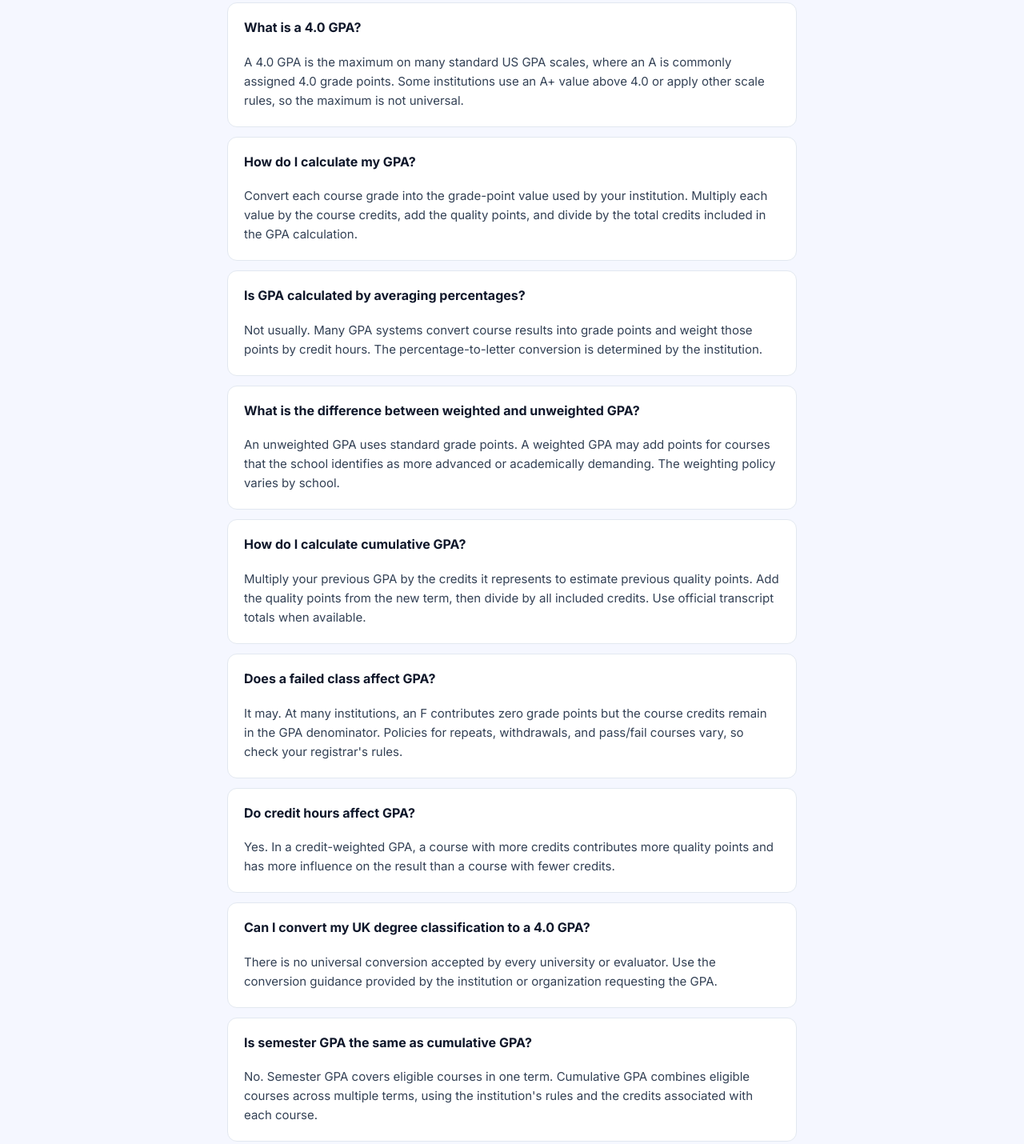
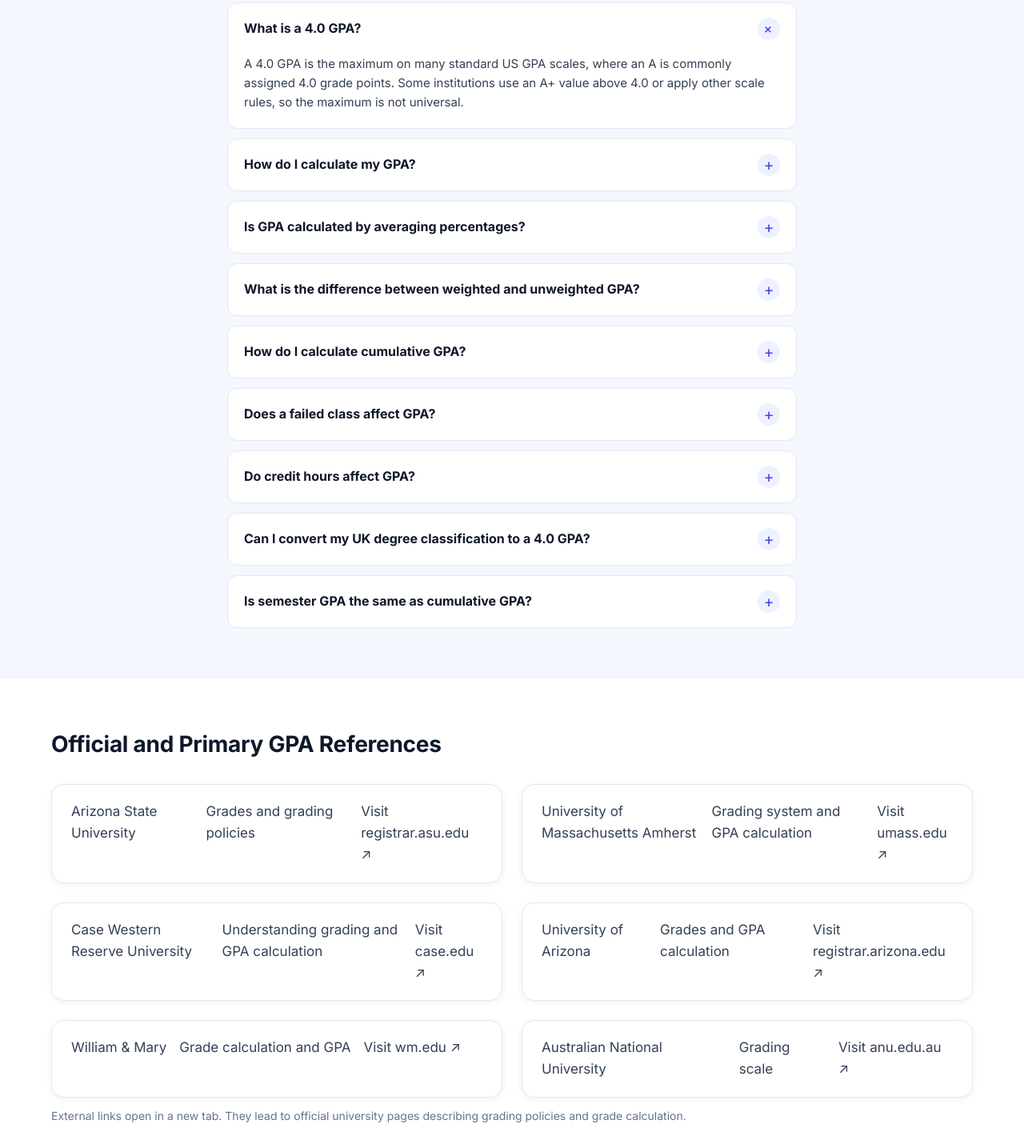
Before and after one commit to aneesalisyed55-a11y/gradecalculatorz, a plain HTML site: page gpa-calculator/index.html in a window 1280 px wide. Shown: the part 9652-11082 px from the top of the page at 80% size. Drawn offline with Linux system fonts and the light colour scheme.

Commit message:
Fix FAQ accordion on Final Grade, Semester Grade and GPA pages: collapsed answers now hidden, + icons added

```diff
--- a/gpa-calculator/index.html
+++ b/gpa-calculator/index.html
@@ -836,56 +836,56 @@ a.info-card:hover .go{gap:10px}
       <h2 id="faq-title">Frequently Asked Questions</h2>
       <div class="faq-list">
         <div class="faq-item open">
-          <button class="faq-q" type="button" aria-expanded="true" aria-controls="fq1" id="fq1-btn">What is a 4.0 GPA?</button>
+          <button class="faq-q" type="button" aria-expanded="true" aria-controls="fq1" id="fq1-btn">What is a 4.0 GPA?<span class="faq-icon" aria-hidden="true">+</span></button>
           <div class="faq-a" id="fq1" role="region" aria-labelledby="fq1-btn">
             <p>A 4.0 GPA is the maximum on many standard US GPA scales, where an A is commonly assigned 4.0 grade points. Some institutions use an A+ value above 4.0 or apply other scale rules, so the maximum is not universal.</p>
           </div>
         </div>
         <div class="faq-item">
-          <button class="faq-q" type="button" aria-expanded="false" aria-controls="fq2" id="fq2-btn">How do I calculate my GPA?</button>
-          <div class="faq-a" id="fq2" role="region" aria-labelledby="fq2-btn">
+          <button class="faq-q" type="button" aria-expanded="false" aria-controls="fq2" id="fq2-btn">How do I calculate my GPA?<span class="faq-icon" aria-hidden="true">+</span></button>
+          <div class="faq-a" id="fq2" role="region" hidden aria-labelledby="fq2-btn">
             <p>Convert each course grade into the grade-point value used by your institution. Multiply each value by the course credits, add the quality points, and divide by the total credits included in the GPA calculation.</p>
           </div>
         </div>
         <div class="faq-item">
-          <button class="faq-q" type="button" aria-expanded="false" aria-controls="fq3" id="fq3-btn">Is GPA calculated by averaging percentages?</button>
-          <div class="faq-a" id="fq3" role="region" aria-labelledby="fq3-btn">
+          <button class="faq-q" type="button" aria-expanded="false" aria-controls="fq3" id="fq3-btn">Is GPA calculated by averaging percentages?<span class="faq-icon" aria-hidden="true">+</span></button>
+          <div class="faq-a" id="fq3" role="region" hidden aria-labelledby="fq3-btn">
             <p>Not usually. Many GPA systems convert course results into grade points and weight those points by credit hours. The percentage-to-letter conversion is determined by the institution.</p>
           </div>
         </div>
         <div class="faq-item">
-          <button class="faq-q" type="button" aria-expanded="false" aria-controls="fq4" id="fq4-btn">What is the difference between weighted and unweighted GPA?</button>
-          <div class="faq-a" id="fq4" role="region" aria-labelledby="fq4-btn">
+          <button class="faq-q" type="button" aria-expanded="false" aria-controls="fq4" id="fq4-btn">What is the difference between weighted and unweighted GPA?<span class="faq-icon" aria-hidden="true">+</span></button>
+          <div class="faq-a" id="fq4" role="region" hidden aria-labelledby="fq4-btn">
             <p>An unweighted GPA uses standard grade points. A weighted GPA may add points for courses that the school identifies as more advanced or academically demanding. The weighting policy varies by school.</p>
           </div>
         </div>
         <div class="faq-item">
-          <button class="faq-q" type="button" aria-expanded="false" aria-controls="fq5" id="fq5-btn">How do I calculate cumulative GPA?</button>
-          <div class="faq-a" id="fq5" role="region" aria-labelledby="fq5-btn">
+          <button class="faq-q" type="button" aria-expanded="false" aria-controls="fq5" id="fq5-btn">How do I calculate cumulative GPA?<span class="faq-icon" aria-hidden="true">+</span></button>
+          <div class="faq-a" id="fq5" role="region" hidden aria-labelledby="fq5-btn">
             <p>Multiply your previous GPA by the credits it represents to estimate previous quality points. Add the quality points from the new term, then divide by all included credits. Use official transcript totals when available.</p>
           </div>
         </div>
         <div class="faq-item">
-          <button class="faq-q" type="button" aria-expanded="false" aria-controls="fq6" id="fq6-btn">Does a failed class affect GPA?</button>
-          <div class="faq-a" id="fq6" role="region" aria-labelledby="fq6-btn">
+          <button class="faq-q" type="button" aria-expanded="false" aria-controls="fq6" id="fq6-btn">Does a failed class affect GPA?<span class="faq-icon" aria-hidden="true">+</span></button>
+          <div class="faq-a" id="fq6" role="region" hidden aria-labelledby="fq6-btn">
             <p>It may. At many institutions, an F contributes zero grade points but the course credits remain in the GPA denominator. Policies for repeats, withdrawals, and pass/fail courses vary, so check your registrar's rules.</p>
           </div>
         </div>
         <div class="faq-item">
-          <button class="faq-q" type="button" aria-expanded="false" aria-controls="fq7" id="fq7-btn">Do credit hours affect GPA?</button>
-          <div class="faq-a" id="fq7" role="region" aria-labelledby="fq7-btn">
+          <button class="faq-q" type="button" aria-expanded="false" aria-controls="fq7" id="fq7-btn">Do credit hours affect GPA?<span class="faq-icon" aria-hidden="true">+</span></button>
+          <div class="faq-a" id="fq7" role="region" hidden aria-labelledby="fq7-btn">
             <p>Yes. In a credit-weighted GPA, a course with more credits contributes more quality points and has more influence on the result than a course with fewer credits.</p>
           </div>
         </div>
         <div class="faq-item">
-          <button class="faq-q" type="button" aria-expanded="false" aria-controls="fq8" id="fq8-btn">Can I convert my UK degree classification to a 4.0 GPA?</button>
-          <div class="faq-a" id="fq8" role="region" aria-labelledby="fq8-btn">
+          <button class="faq-q" type="button" aria-expanded="false" aria-controls="fq8" id="fq8-btn">Can I convert my UK degree classification to a 4.0 GPA?<span class="faq-icon" aria-hidden="true">+</span></button>
+          <div class="faq-a" id="fq8" role="region" hidden aria-labelledby="fq8-btn">
             <p>There is no universal conversion accepted by every university or evaluator. Use the conversion guidance provided by the institution or organization requesting the GPA.</p>
           </div>
         </div>
         <div class="faq-item">
-          <button class="faq-q" type="button" aria-expanded="false" aria-controls="fq9" id="fq9-btn">Is semester GPA the same as cumulative GPA?</button>
-          <div class="faq-a" id="fq9" role="region" aria-labelledby="fq9-btn">
+          <button class="faq-q" type="button" aria-expanded="false" aria-controls="fq9" id="fq9-btn">Is semester GPA the same as cumulative GPA?<span class="faq-icon" aria-hidden="true">+</span></button>
+          <div class="faq-a" id="fq9" role="region" hidden aria-labelledby="fq9-btn">
             <p>No. Semester GPA covers eligible courses in one term. Cumulative GPA combines eligible courses across multiple terms, using the institution's rules and the credits associated with each course.</p>
           </div>
         </div>
@@ -1143,9 +1143,13 @@ document.querySelectorAll(".faq-q").forEach(function(btn){
     var item=btn.parentElement,open=item.classList.contains("open");
     document.querySelectorAll(".faq-item.open").forEach(function(i){
       i.classList.remove("open");
-      i.querySelector(".faq-q").setAttribute("aria-expanded","false");
+      var q=i.querySelector(".faq-q");q.setAttribute("aria-expanded","false");
+      var p=document.getElementById(q.getAttribute("aria-controls"));if(p)p.hidden=true;
     });
-    if(!open){item.classList.add("open");btn.setAttribute("aria-expanded","true");}
+    if(!open){
+      item.classList.add("open");btn.setAttribute("aria-expanded","true");
+      var panel=document.getElementById(btn.getAttribute("aria-controls"));if(panel)panel.hidden=false;
+    }
   });
 });
 
```
Also changed, not shown: final-grade-calculator/index.html (+19 -15 lines), semester-grade-calculator/index.html (+19 -15 lines).
